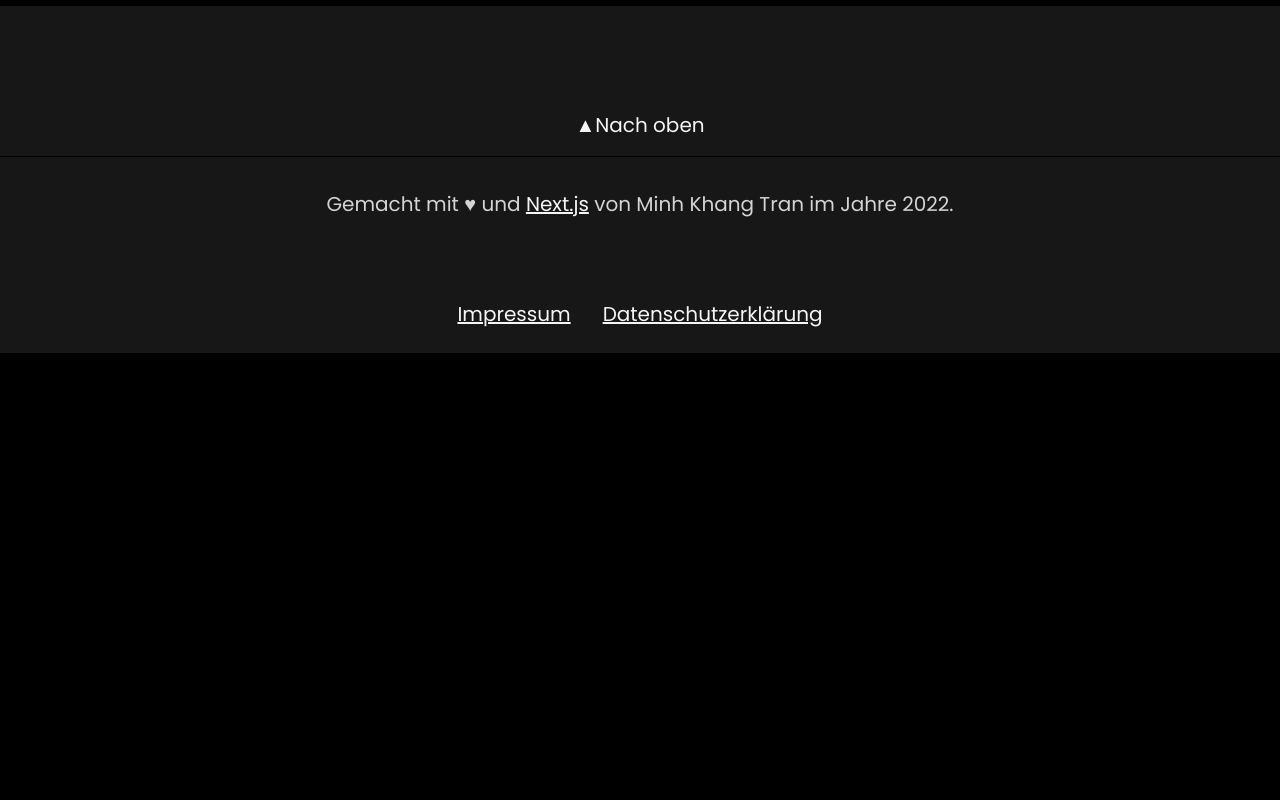
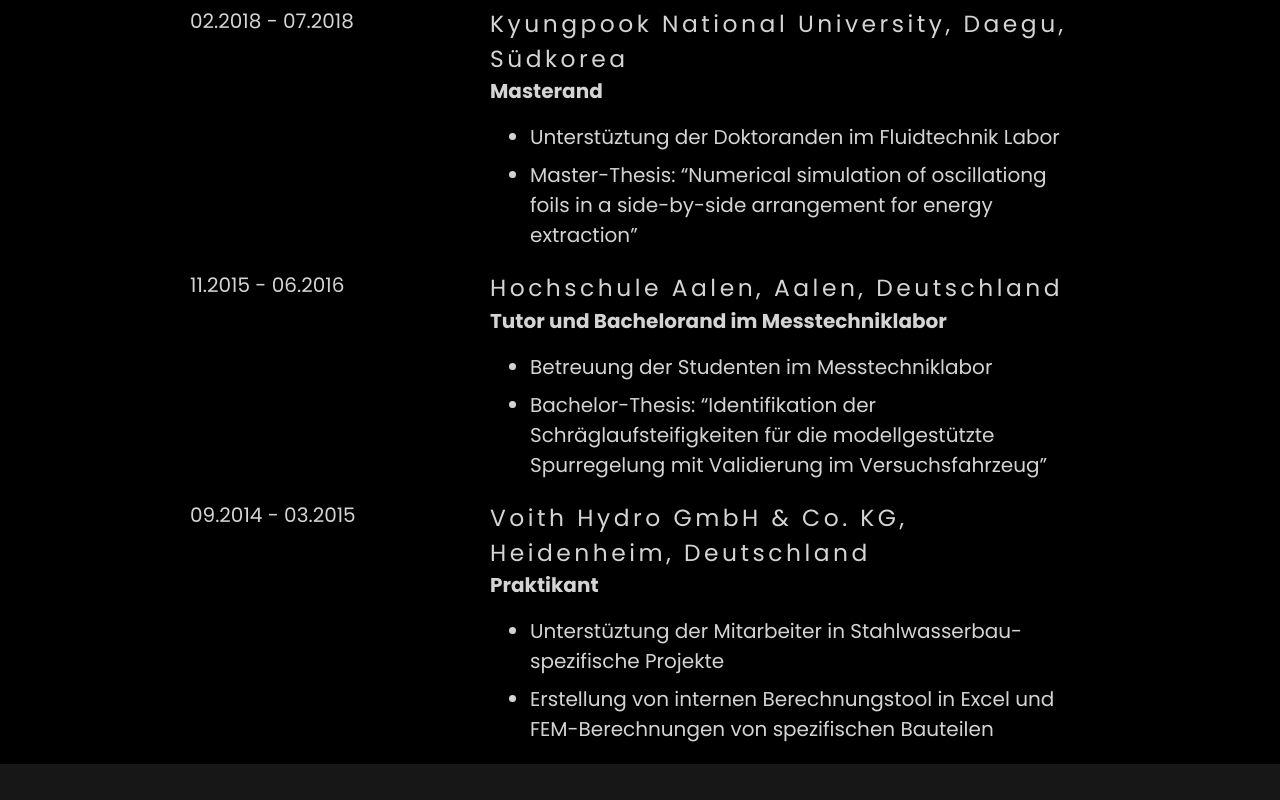
Before and after one commit to MinhKhangTran/next_mkt_blog_v2, a Next.js app: page / in a window 1280 px wide. Shown: the part 1460-2260 px from the top of the page. Before the commit the page ends 1813 px from the top, so only its background shows below. Built offline with nearby package versions, Linux system fonts and the light colour scheme.

Commit message:
:sparkles: extend beruflich

```diff
--- a/components/beruflich.js
+++ b/components/beruflich.js
@@ -26,6 +26,39 @@
                 </ul>
             </article>
         </div>
+        <div className='exp'>
+            <p className='date'>02.2018 - 07.2018</p>
+            <article>
+                <h3>Kyungpook National University, Daegu, Südkorea</h3>
+                <h4>Masterand</h4>
+                <ul>
+                    <li>Unterstüztung der Doktoranden im Fluidtechnik Labor</li>
+                    <li>Master-Thesis: “Numerical simulation of oscillationg foils in a side-by-side arrangement for energy extraction”</li>
+                </ul>
+            </article>
+        </div>
+        <div className='exp'>
+            <p className='date'>11.2015 - 06.2016</p>
+            <article>
+                <h3>Hochschule Aalen, Aalen, Deutschland</h3>
+                <h4>Tutor und Bachelorand im Messtechniklabor</h4>
+                <ul>
+                    <li>Betreuung der Studenten im Messtechniklabor</li>
+                    <li>Bachelor-Thesis: “Identifikation der Schräglaufsteifigkeiten für die modellgestützte Spurregelung mit Validierung im Versuchsfahrzeug”</li>
+                </ul>
+            </article>
+        </div>
+        <div className='exp'>
+            <p className='date'>09.2014 - 03.2015</p>
+            <article>
+                <h3>Voith Hydro GmbH & Co. KG, Heidenheim, Deutschland</h3>
+                <h4>Praktikant</h4>
+                <ul>
+                    <li>Unterstüztung der Mitarbeiter in Stahlwasserbau-spezifische Projekte</li>
+                    <li>Erstellung von internen Berechnungstool in Excel und FEM-Berechnungen von spezifischen Bauteilen</li>
+                </ul>
+            </article>
+        </div>
 
     </section>
   )
```
